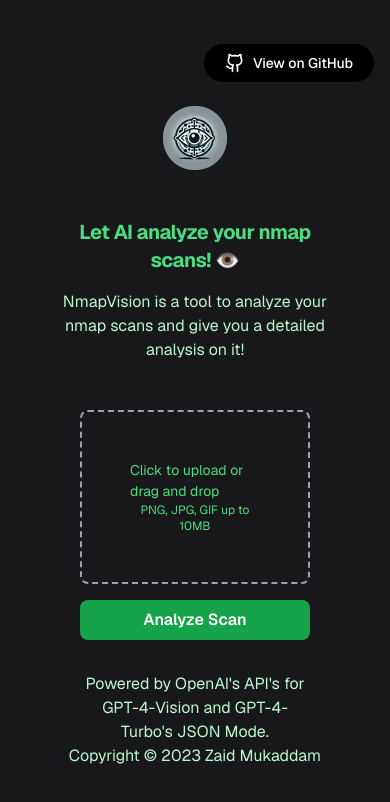
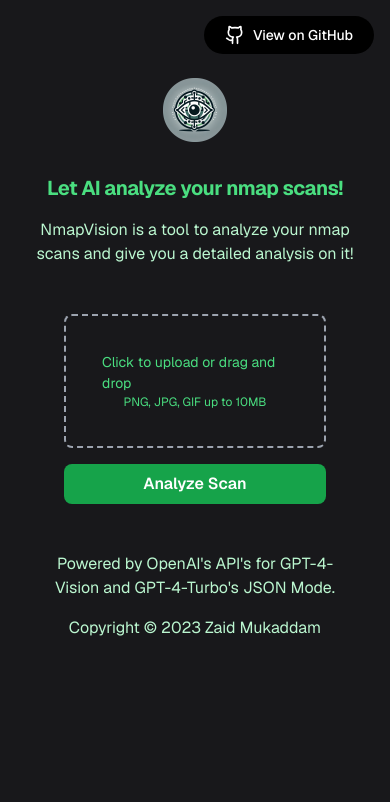
Before and after one commit to zaidmukaddam/nmap-vision, a Next.js app: page / in a window 390 px wide. Shown: the top 802 px of the page. Built offline with nearby package versions, Linux system fonts and the light colour scheme.

Commit message:
Update page styling

```diff
--- a/src/app/page.tsx
+++ b/src/app/page.tsx
@@ -160,7 +160,7 @@
       <>
         {!imageSrc ? (
           <div
-            className={`flex cursor-pointer flex-col items-center justify-center rounded-lg border-2 border-dashed p-12 md:p-24 ${dragOverClass}`}
+            className={`flex cursor-pointer flex-col items-center justify-center rounded-lg border-2 border-dashed p-9 md:p-24 ${dragOverClass}`}
             onDragOver={handleDragOver}
             onDragLeave={handleDragLeave}
             onDrop={handleDrop}
@@ -412,7 +412,7 @@
   );
 
   return (
-    <div className="flex min-h-screen flex-col justify-center p-4">
+    <div className="md:p-auto flex min-h-full flex-col justify-center p-4 md:min-h-screen">
       <div className="text-right">
         <GitHubButton />
       </div>
@@ -428,9 +428,9 @@
           />
         </header>
 
-        <div className="rounded-lg p-8">
+        <div className="rounded-lg p-4">
           <h1 className="mb-4 text-center text-xl font-bold tracking-tight text-green-400">
-            Let AI analyze your nmap scans! 👁️
+            Let AI analyze your nmap scans!
           </h1>
           <p className="text-bold mb-4 text-center text-green-200">
             NmapVision is a tool to analyze your nmap scans and give you a
@@ -441,7 +441,7 @@
             {!scanStarted && UploadArea()}
             {scanStarted && ResultArea()}
           </div>
-          <p className="text-bold 2 px-8 text-center text-green-200">
+          <p className="text-bold p-4 text-center text-green-200 md:px-8">
             Powered by OpenAI&apos;s API's for GPT-4-Vision and GPT-4-Turbo's
             JSON Mode.
           </p>
```
